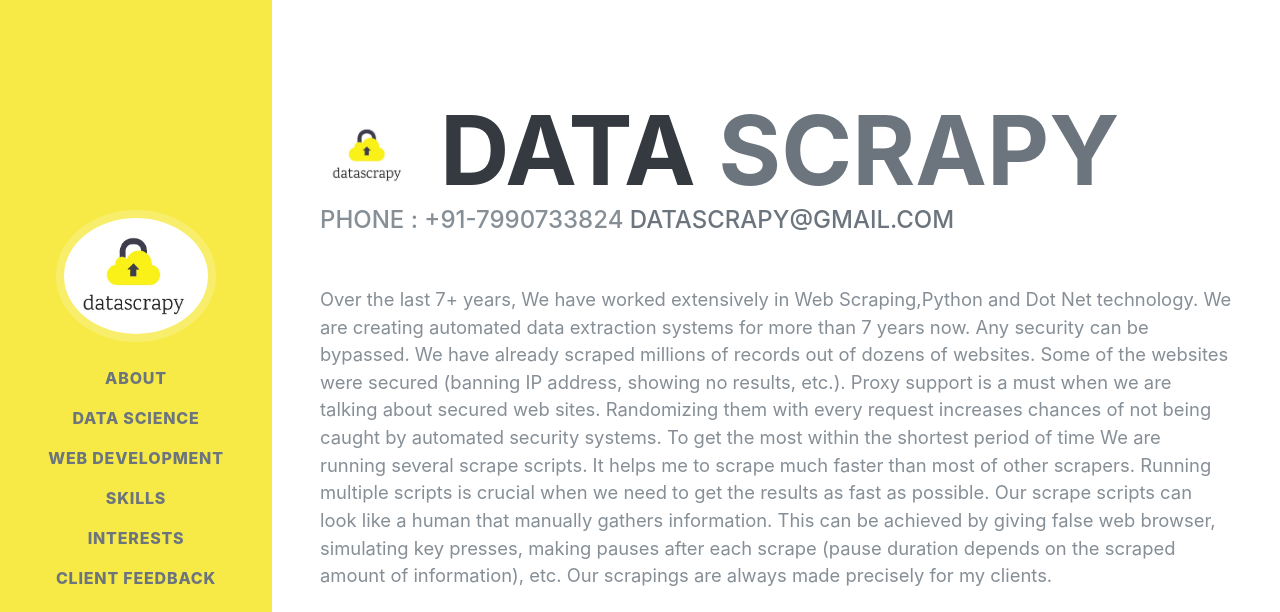
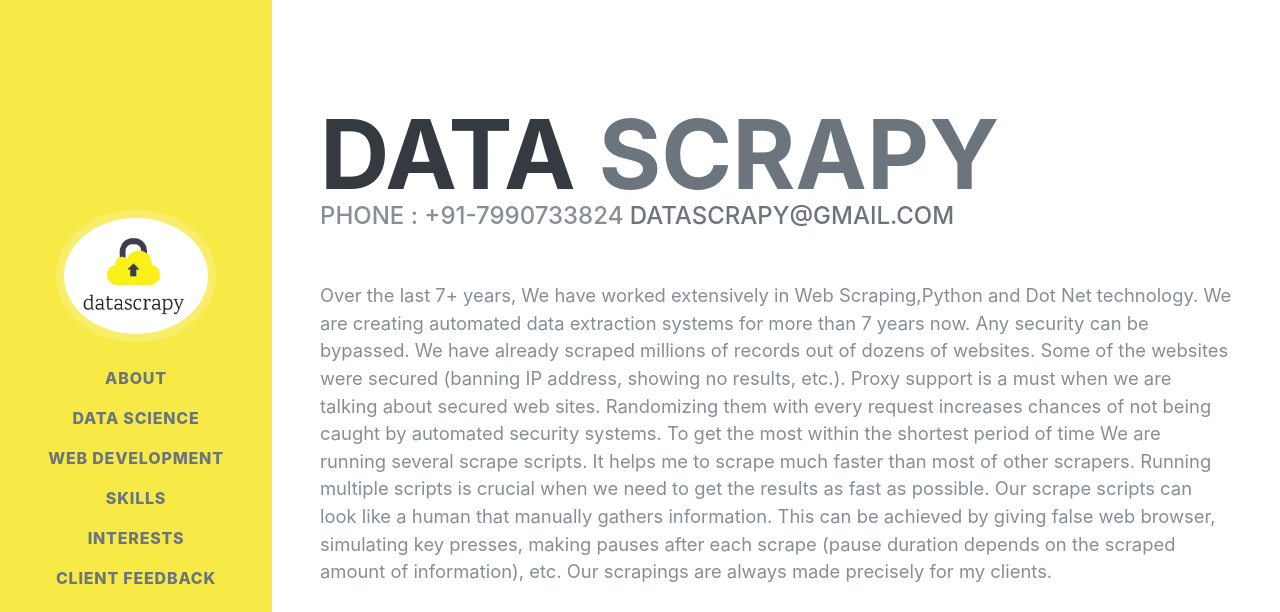
Before and after one commit to patilanup246/patilanup246.github.io, a plain HTML site: page index.html in a window 1280 px wide. Shown: the top 612 px of the page. Drawn offline with Linux system fonts and the light colour scheme; a web font is replaced by a local one.

Commit message:
Update index.html

```diff
--- a/index.html
+++ b/index.html
@@ -78,7 +78,6 @@
         <section class="resume-section p-3 p-lg-5 d-flex d-column" id="about">
             <div class="my-auto">
                 <h1 class="mb-0">
-			<img class="img-fluid img-profile rounded-circle mx-auto mb-2" src="img/profile.jpg" alt="" style="height: 78px;">
                     Data
                     <span class="text-secondary">Scrapy</span>
                 </h1>
```
